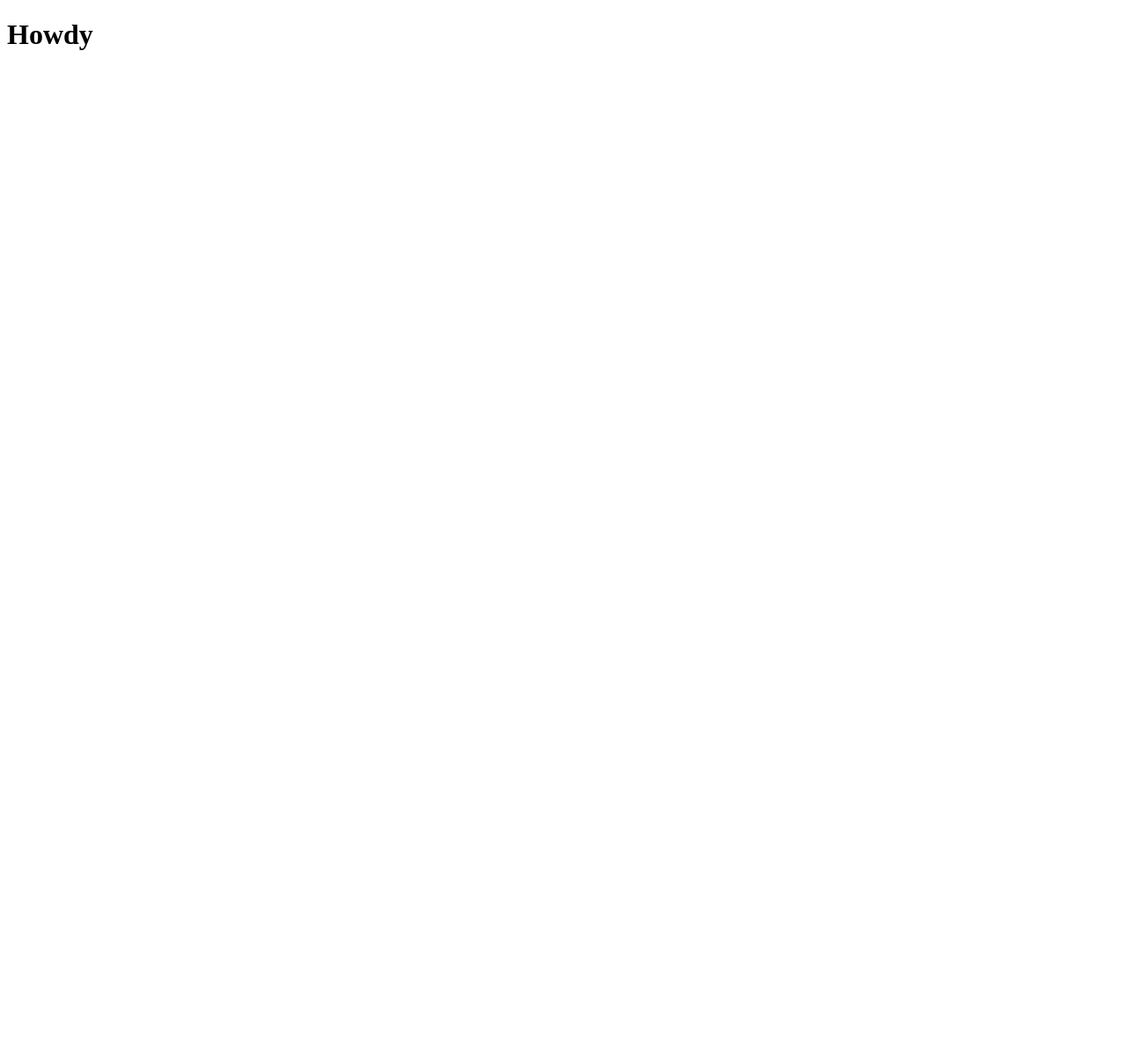
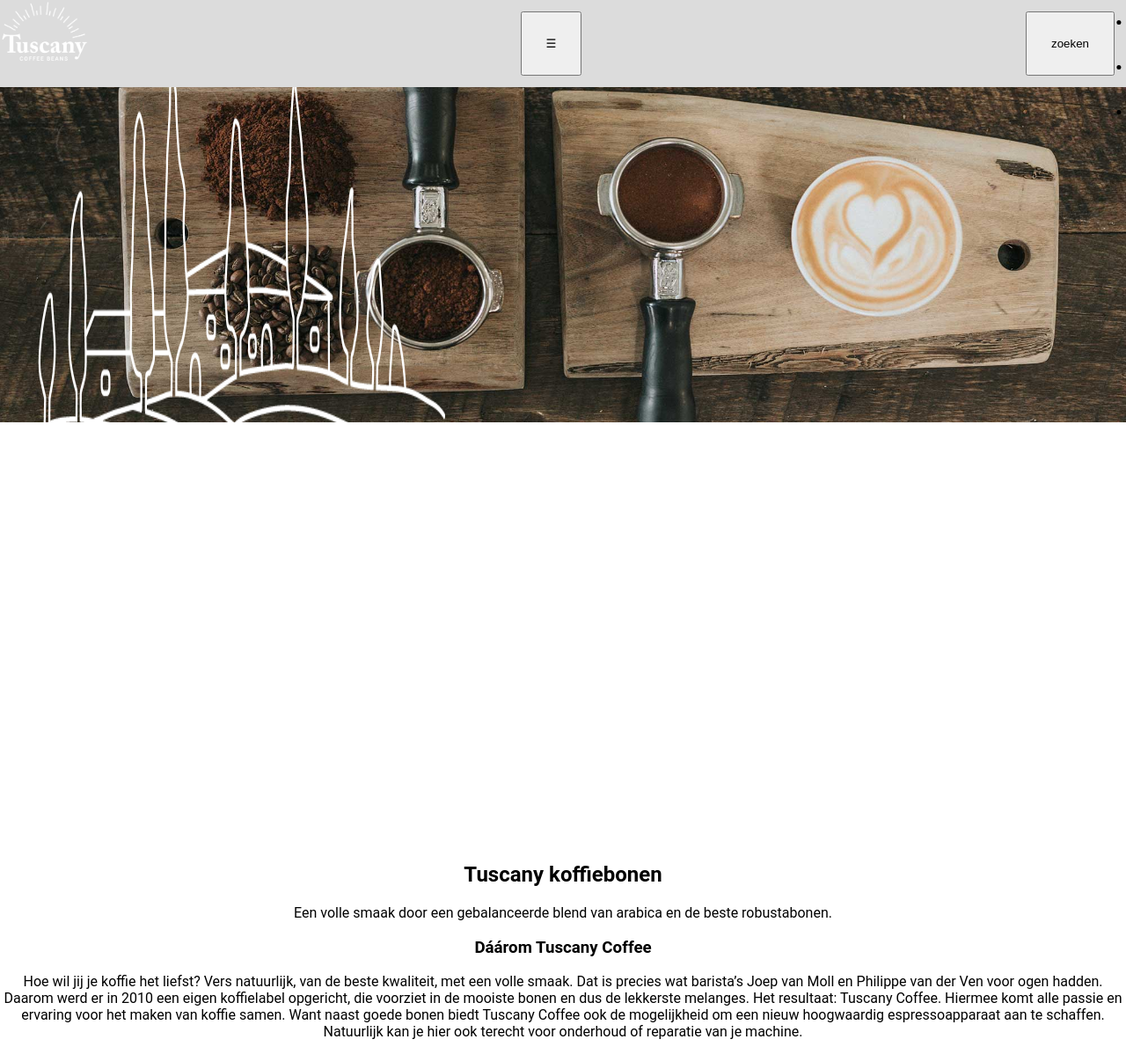
Before and after one commit to AFFRANS/blokweb, a plain HTML site: page basiswebsite/index.html in a window 1280 px wide. Shown: the whole page at 88% size. Before the commit the page ends 800 px from the top, so only its background shows below. Drawn offline with Linux system fonts and the light colour scheme.

Commit message:
Add files via upload

```diff
--- a/basiswebsite/index.html
+++ b/basiswebsite/index.html
@@ -2,18 +2,51 @@
 <html lang="nl">
 
 <head>
-	<meta charset="UTF-8">
-	<meta name="author" content="jouw naam">
-	<meta name="viewport" content="width=device-width, initial-scale=1">
+    <meta charset="UTF-8">
+    <meta name="author" content="jouw naam">
+    <meta name="viewport" content="width=device-width, initial-scale=1">
 
-	<title>Howdy</title>
+    <title>Coffee</title>
 
-	<link href="styles/style.css" rel="stylesheet">
+    <link href="styles/style.css" rel="stylesheet">
+
+
 </head>
 
+
+
 <body>
-	<h1>Howdy</h1>
-	<script src="scripts/script.js"></script>
+    <header>
+    <nav>
+      <a href="index.html"><img src="images/tuscanycoffee-logo-wit.png" alt="logo" width="100"> </a>
+        <ul class = open>
+            <li><a href="#">geschiedenis</a></li>
+            <li><a href="#">geschiedenis</a></li>
+            <li><a href="#">geschiedenis</a></li>
+        </ul>
+    </nav>
+      <button class = open aria-label="menuButton">&#9776</button>
+      <button>zoeken</button>
+    </header>
+
+<main>
+        <a href="index.html"><img src="images/tuscanycoffee-koffiebonen-denhaag.jpg" alt="koffie" width="100%"> </a>
+
+        <section>
+        <a href="index.html"><img src="images/tuscanycoffee-landschap-toscane-tekening.png" alt="tekening" width="250em" height="100em"></a>
+        <h1>Tuscany koffiebonen</h1>
+        <p>Een volle smaak door een gebalanceerde blend van arabica en de beste robustabonen.</p>
+        </section>
+
+        <h3>Dáárom Tuscany Coffee</h3>
+        <p>Hoe wil jij je koffie het liefst? Vers natuurlijk, van de beste kwaliteit, met een volle smaak. Dat is precies wat barista’s Joep van Moll en Philippe van der Ven voor ogen hadden. Daarom werd er in 2010 een eigen koffielabel opgericht, die voorziet in de mooiste bonen en dus de lekkerste melanges. Het resultaat: Tuscany Coffee. Hiermee komt alle passie en ervaring voor het maken van koffie samen. Want naast goede bonen biedt Tuscany Coffee ook de mogelijkheid om een nieuw hoogwaardig espressoapparaat aan te schaffen. Natuurlijk kan je hier ook terecht voor onderhoud of reparatie van je machine.</p>
+</main>
+
+<footer>
+
+</footer>
+
+    <script src="scripts/script.js"></script>
 </body>
 
 </html>
--- a/basiswebsite/scripts/script.js
+++ b/basiswebsite/scripts/script.js
@@ -1 +1,23 @@
 // JavaScript Document
+
+/* klikken met de muis op de feedback buttons*/
+
+//var feedbackButton = document.querySelector("form h2");
+//
+//feedbackButton.addEventListener("click", formHeenEnWeer);
+//
+//function formHeenEnWeer() {
+//    var hetFormulier = document.querySelector("form");
+//    hetFormulier.classList.toggle("toonForm");
+//}
+//var formHeenEnWeer = document.querySelector("form h2");
+
+
+var menuButton = document.querySelector("button");
+
+menuButton.addEventListener("click", fromHeenEnWeer);
+
+function formHeenEnWeer() {
+    var hetFormulier = document.querySelector("form");
+    hetFormulier.classList.toggle("toonForm");
+}
--- a/basiswebsite/styles/style.css
+++ b/basiswebsite/styles/style.css
@@ -2,3 +2,125 @@
 *, *::after, *::before {
   box-sizing:border-box;
 }
+
+body{
+    font-family: "Roboto", "open sans condensed", "sans-serif";
+    margin: 0;
+}
+
+/*header*/
+header{
+    display: flex;
+    justify-content: space-between;
+    background-color: gainsboro;
+    position: fixed;
+    z-index: 1000;
+    width: 100%;
+}
+
+/*navigatie balk*/
+header nav button{
+    z-index: 200;
+    position: relative;
+    width: 20%;
+    height: 100%;
+}
+
+nav{
+    order: -1;
+}
+
+nav ul{
+    position: fixed;
+    justify-content: space-between;
+    align-items: center;
+    margin: 0;
+    padding: 0;
+
+    top: 0; left: 0;
+    background-color: burlywood;
+    width: 30%;
+    bottom: 0;
+    z-index: 100;
+    transform: translateX(335%);
+    transition: .3s;
+/*    color: transparent;*/
+}
+
+/*nav ul.open{*/
+    transform: translateX(235%);
+}
+
+nav ul li{
+    list-style-type: none;
+    align-content: space-around;
+}
+
+nav ul li a{
+    padding: 1em;
+    display: block;
+}
+
+/* buttons in de navigatie*/
+header button{
+    order: 1;
+    padding: 2em;
+    margin: 1em;
+}
+
+/* main */
+main{
+    text-align: center;
+    display: block;
+}
+
+main img:first-of-type{
+    position: relative;
+    z-index: 10;
+    margin: 0;
+    padding: 0;
+    display: grid;
+    height: 30em;
+    background-image: linear-gradient(100%);
+}
+
+main img:nth-of-type(2) {
+  position: absolute;
+  width:10em; height:10em;
+  top:1em; right:1em;
+}
+
+/*section*/
+section{
+    flex-wrap: wrap;
+    margin-right: auto;
+    margin-left: auto;
+    position: relative;
+    text-align: center;
+    z-index: 50;
+}
+
+section img{
+    bottom: 25em;
+    margin-right: 50em;
+    margin-left: 50em;
+    padding-bottom: 0;
+    width: 40%;
+    height: 45%;
+
+/*
+    display: flex;
+  justify-content: center;
+  align-items: center;
+*/
+}
+
+section h1{
+    text-align: center;
+/*    color: white;*/
+}
+
+section p{
+    text-align: center;
+/*    color: white; */
+}
```
Also changed, not shown: basiswebsite/images/tuscanycoffee-koffiebonen-denhaag.jpg (added), basiswebsite/images/tuscanycoffee-landschap-toscane-tekening.png (added), basiswebsite/images/tuscanycoffee-logo-wit.png (added).
